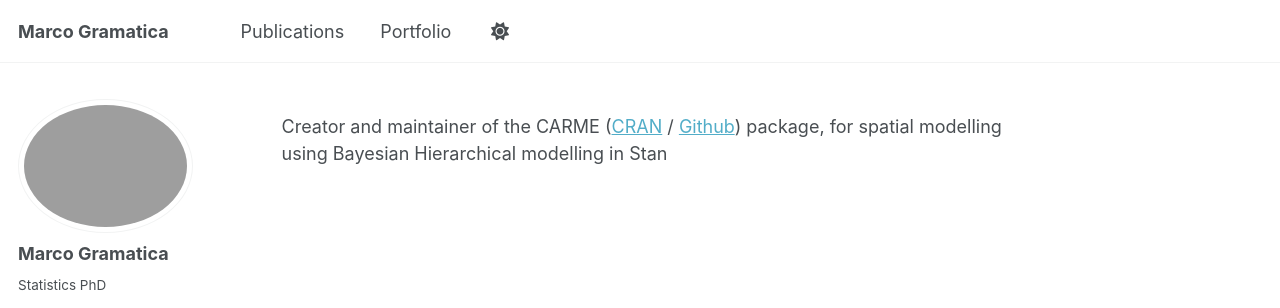
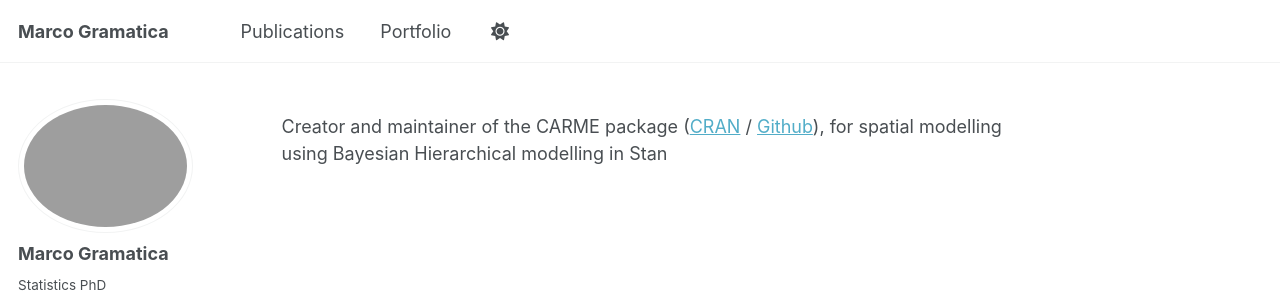
Before and after one commit to marcogramatica/marcogramatica.github.io, a Jekyll site: the page built from _pages/about.md, in a window 1280 px wide. Shown: the top 308 px of the page. Built offline with Jekyll 4.4.1, drawn with Linux system fonts in a browser that asks for light colours; a script that is not in the unit is left out.

```diff
--- a/_pages/about.md
+++ b/_pages/about.md
@@ -7,4 +7,4 @@ redirect_from:
   - /about.html
 ---
 
-Creator and maintainer of the CARME ([CRAN](https://cran.r-project.org/web/packages/CARME/index.html) / [Github](https://github.com/marcogramatica/CARME)) package, for spatial modelling using Bayesian Hierarchical modelling in Stan
+Creator and maintainer of the CARME package ([CRAN](https://cran.r-project.org/web/packages/CARME/index.html) / [Github](https://github.com/marcogramatica/CARME)), for spatial modelling using Bayesian Hierarchical modelling in Stan
```
Also changed, not shown: 2 other files.
